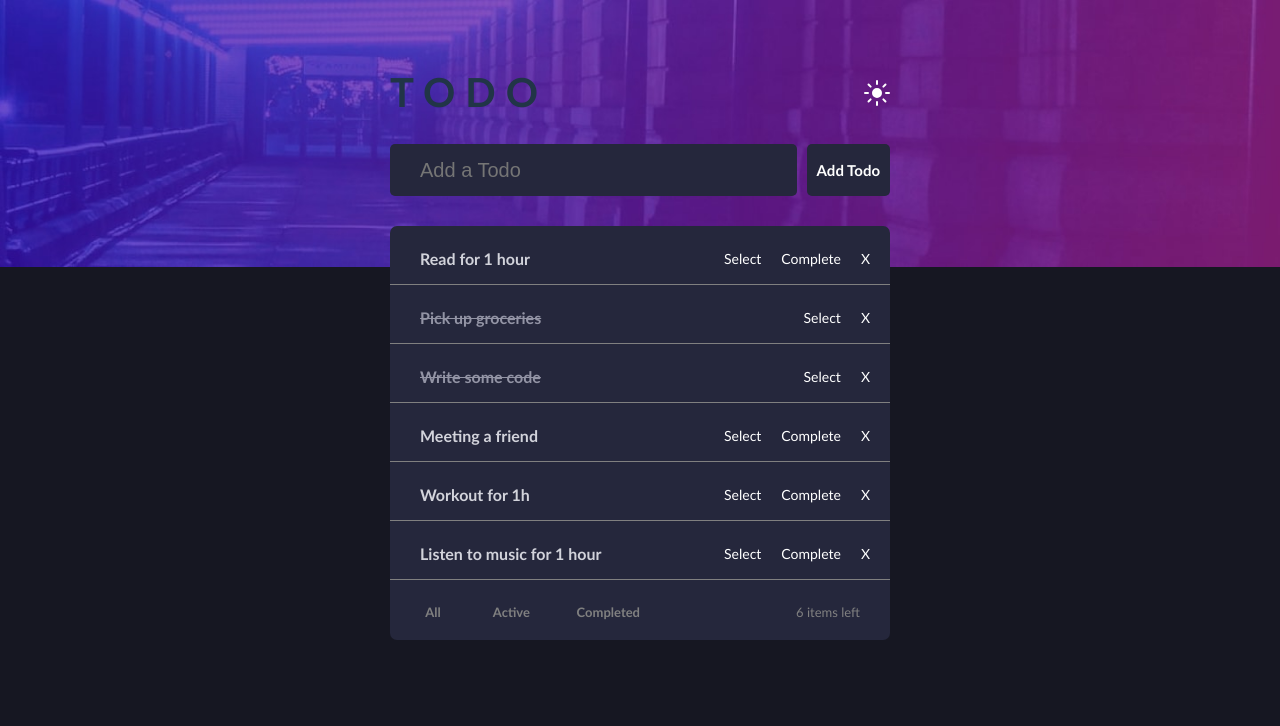
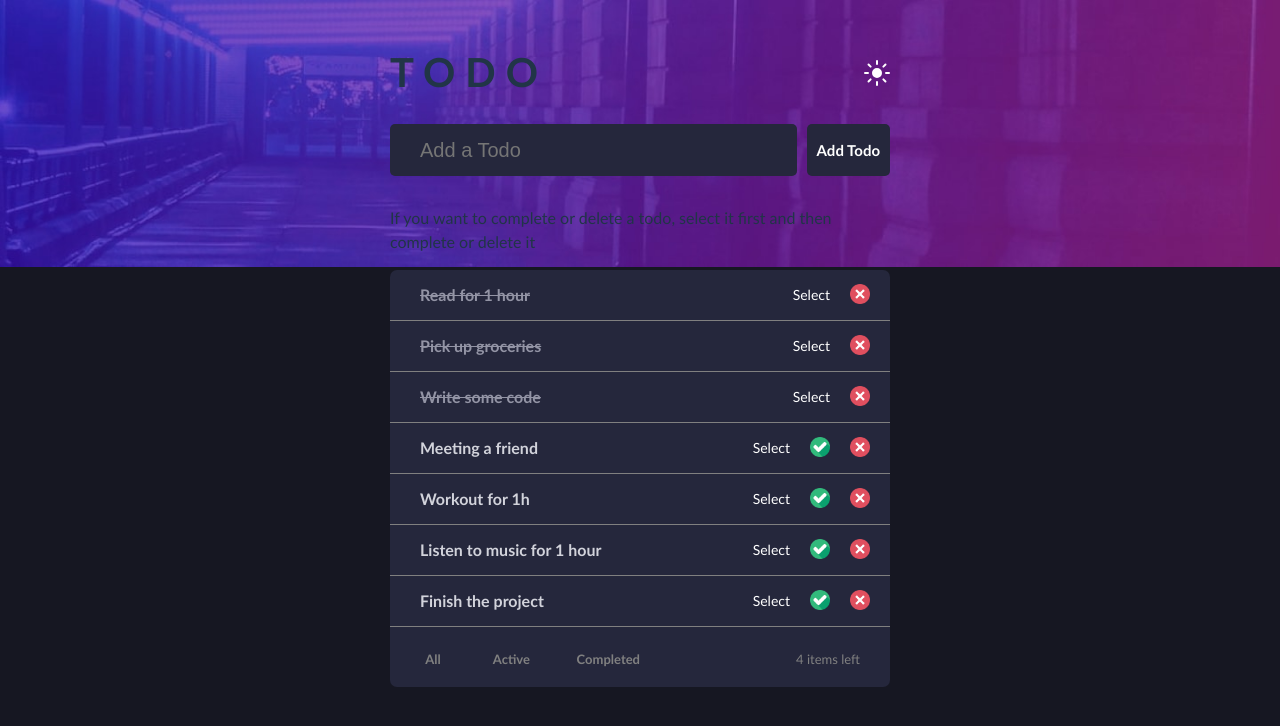
Before and after one commit to Elio1995/todo-app, a React (Vite) app: page / in a window 1280 px wide. Shown: the top 726 px of the page. Built offline with nearby package versions, Linux system fonts and the light colour scheme; data requests are answered from the project's data file.

Commit message:
Added close and completed icon and fixed activeTodo length

```diff
--- a/db.json
+++ b/db.json
@@ -3,7 +3,7 @@
     {
       "id": 4,
       "name": "Read for 1 hour",
-      "status": "Active"
+      "status": "Completed"
     },
     {
       "id": 5,
@@ -29,6 +29,11 @@
       "id": 995.4251945536749,
       "name": "Listen to music for 1 hour",
       "status": "Active"
+    },
+    {
+      "id": 908.7701931741043,
+      "name": "Finish the project",
+      "status": "Active"
     }
   ]
 }
--- a/src/Components/Todos.tsx
+++ b/src/Components/Todos.tsx
@@ -1,14 +1,22 @@
+import Completed from "../../images/checked.png";
+import Delete from "../../images/close.png";
 import { TODO } from "../App";
-
 import "../App.css";
 
 export default function Todos(props: any) {
+  const activeTodo = props.todos.filter(
+    (todo: TODO) => todo.status === "Active"
+  );
   return (
     <div
       style={{
         boxShadow: props.mode === true ? "0 10px 10px -5px #E0E0E0" : "none",
       }}
     >
+      <p style={{ marginTop: "0px", textAlign: "start" }}>
+        If you want to complete or delete a todo, select it first and then
+        complete or delete it
+      </p>
       <div>
         {props.todos.map((todo: TODO) => {
           return (
@@ -23,7 +31,6 @@ export default function Todos(props: any) {
                   props.mode === true
                     ? "solid 1px hsl(236, 33%, 92%)"
                     : "solid 1px grey",
-                paddingTop: "8px",
               }}
               className="todos"
             >
@@ -70,9 +77,12 @@ export default function Todos(props: any) {
                   </span>
 
                   <span
+                    style={{
+                      marginTop: "5px",
+                    }}
                     onClick={() => props.deleteTodo() && props.getTodoList()}
                   >
-                    X
+                    <img width="20px" height="20px" src={Delete}></img>
                   </span>
                 </div>
               ) : (
@@ -99,15 +109,19 @@ export default function Todos(props: any) {
                   <span
                     style={{
                       marginRight: "20px",
+                      marginTop: "5px",
                     }}
                     onClick={() => props.statusChange() && props.getTodoList()}
                   >
-                    Complete
+                    <img width="20px" height="20px" src={Completed}></img>
                   </span>
                   <span
+                    style={{
+                      marginTop: "5px",
+                    }}
                     onClick={() => props.deleteTodo() && props.getTodoList()}
                   >
-                    X
+                    <img width="20px" height="20px" src={Delete}></img>
                   </span>
                 </div>
               ) : (
@@ -167,7 +181,7 @@ export default function Todos(props: any) {
             textAlign: "end",
           }}
         >
-          {props.todos.length} items left
+          {activeTodo.length} items left
         </div>
       </div>
     </div>
--- a/src/Pages/MainLayout.tsx
+++ b/src/Pages/MainLayout.tsx
@@ -94,7 +94,7 @@ export default function MainLayout() {
         <div
           style={{
             position: "absolute",
-            top: "40px",
+            top: "20px",
             width: "500px",
             height: "600px",
           }}
```
Also changed, not shown: images/checked.png (added), images/close.png (added).
